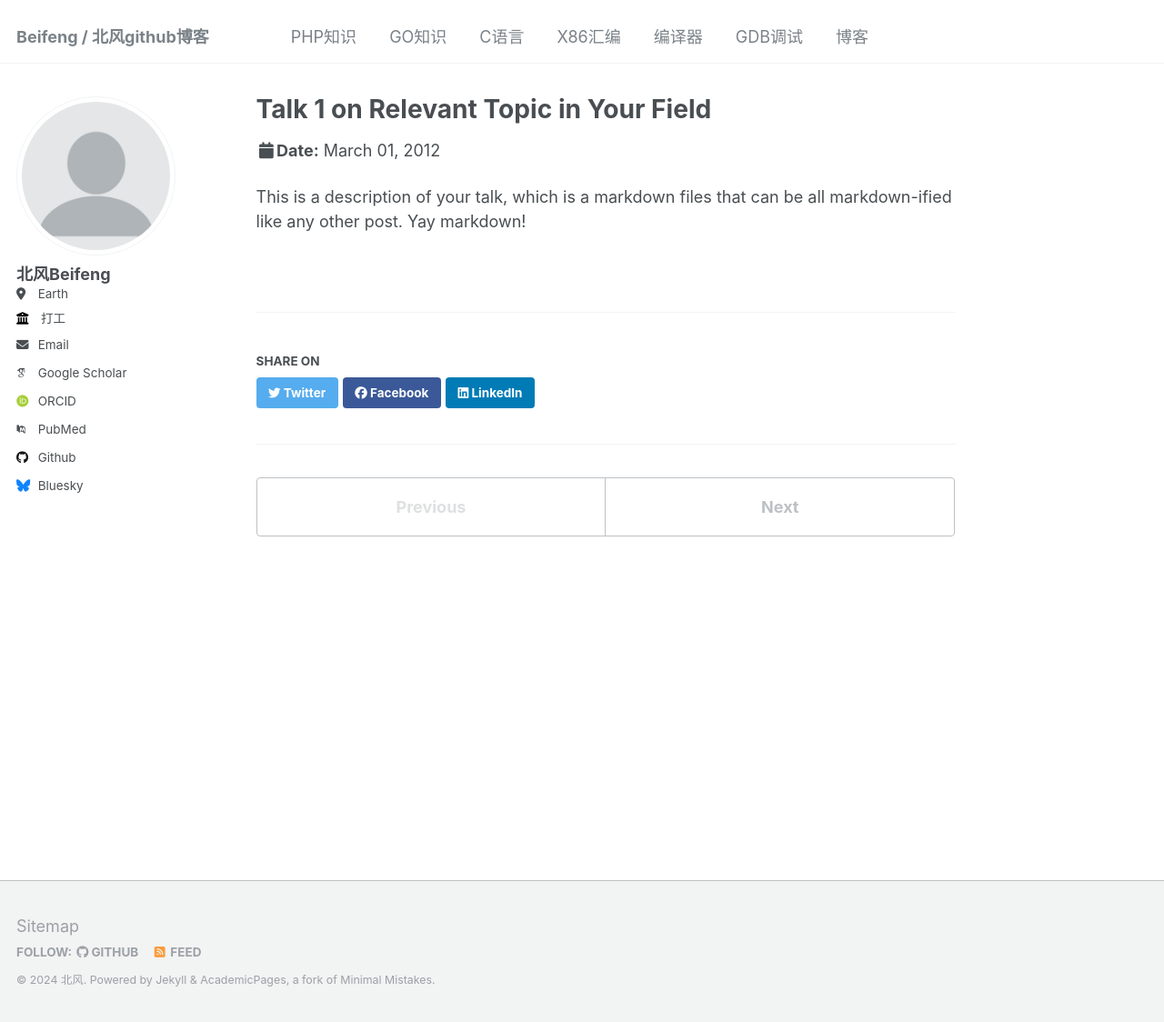
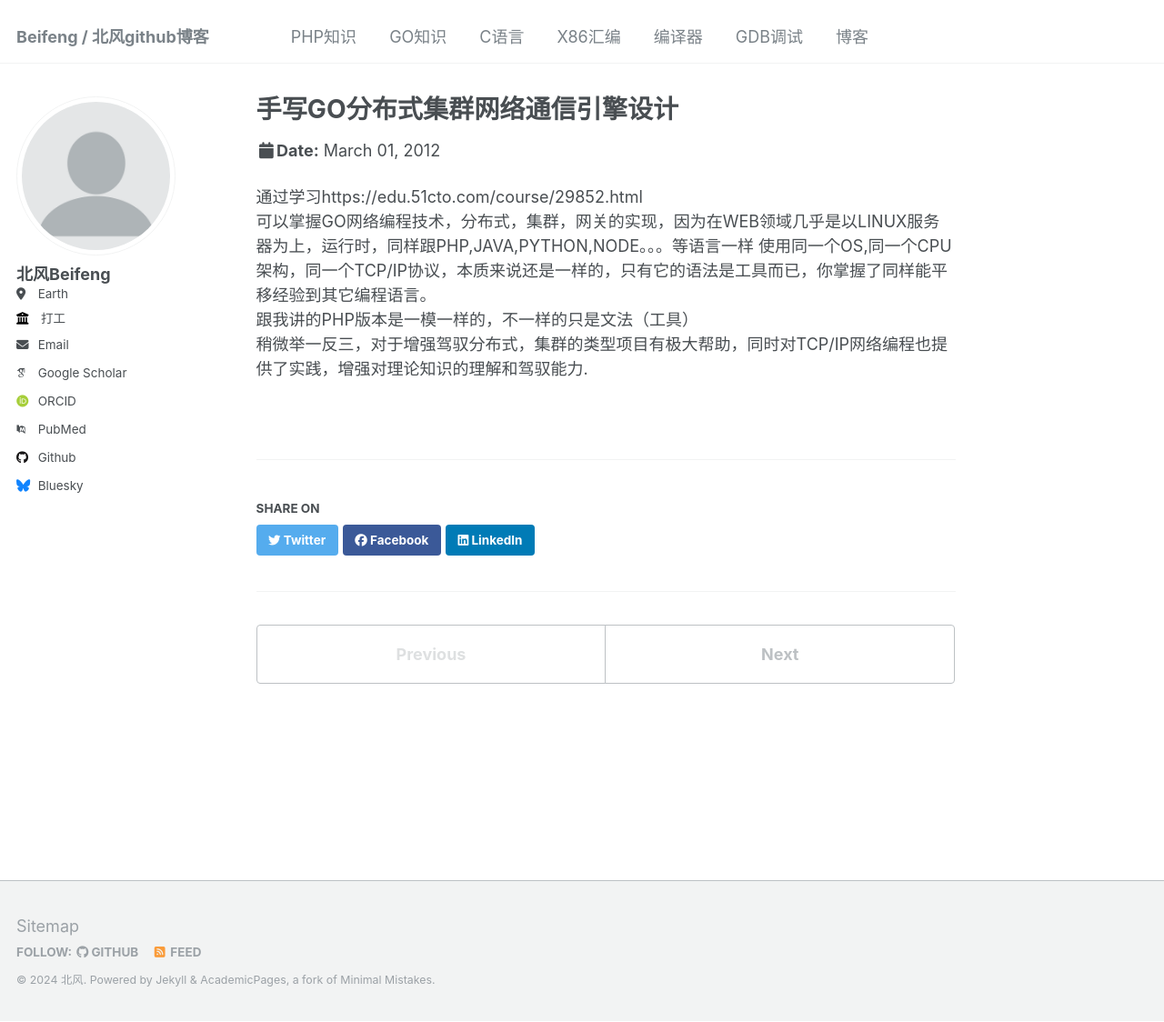
Before and after one commit to beifengisnil/beifengisnil.github.io, a Jekyll site: the page built from _talks/2012-03-01-talk-1.md, in a window 1280 px wide and 1124 px high. Shown: the whole window at 91% size. Built offline with Jekyll 4.4.1, drawn with Linux system fonts in a browser that asks for light colours; some web fonts are replaced.

Commit message:
Update 2012-03-01-talk-1.md

```diff
--- a/_talks/2012-03-01-talk-1.md
+++ b/_talks/2012-03-01-talk-1.md
@@ -1,5 +1,5 @@
 ---
-title: "Talk 1 on Relevant Topic in Your Field"
+title: "手写GO分布式集群网络通信引擎设计"
 collection: talks
 type: "Talk"
 permalink: /talks/2012-03-01-talk-1
@@ -8,4 +8,8 @@ date: 2012-03-01
 location: "San Francisco, California"
 ---
 
-This is a description of your talk, which is a markdown files that can be all markdown-ified like any other post. Yay markdown!
+通过学习https://edu.51cto.com/course/29852.html
+可以掌握GO网络编程技术，分布式，集群，网关的实现，因为在WEB领域几乎是以LINUX服务器为上，运行时，同样跟PHP,JAVA,PYTHON,NODE。。。等语言一样
+使用同一个OS,同一个CPU架构，同一个TCP/IP协议，本质来说还是一样的，只有它的语法是工具而已，你掌握了同样能平移经验到其它编程语言。
+跟我讲的PHP版本是一模一样的，不一样的只是文法（工具）
+稍微举一反三，对于增强驾驭分布式，集群的类型项目有极大帮助，同时对TCP/IP网络编程也提供了实践，增强对理论知识的理解和驾驭能力.
```
